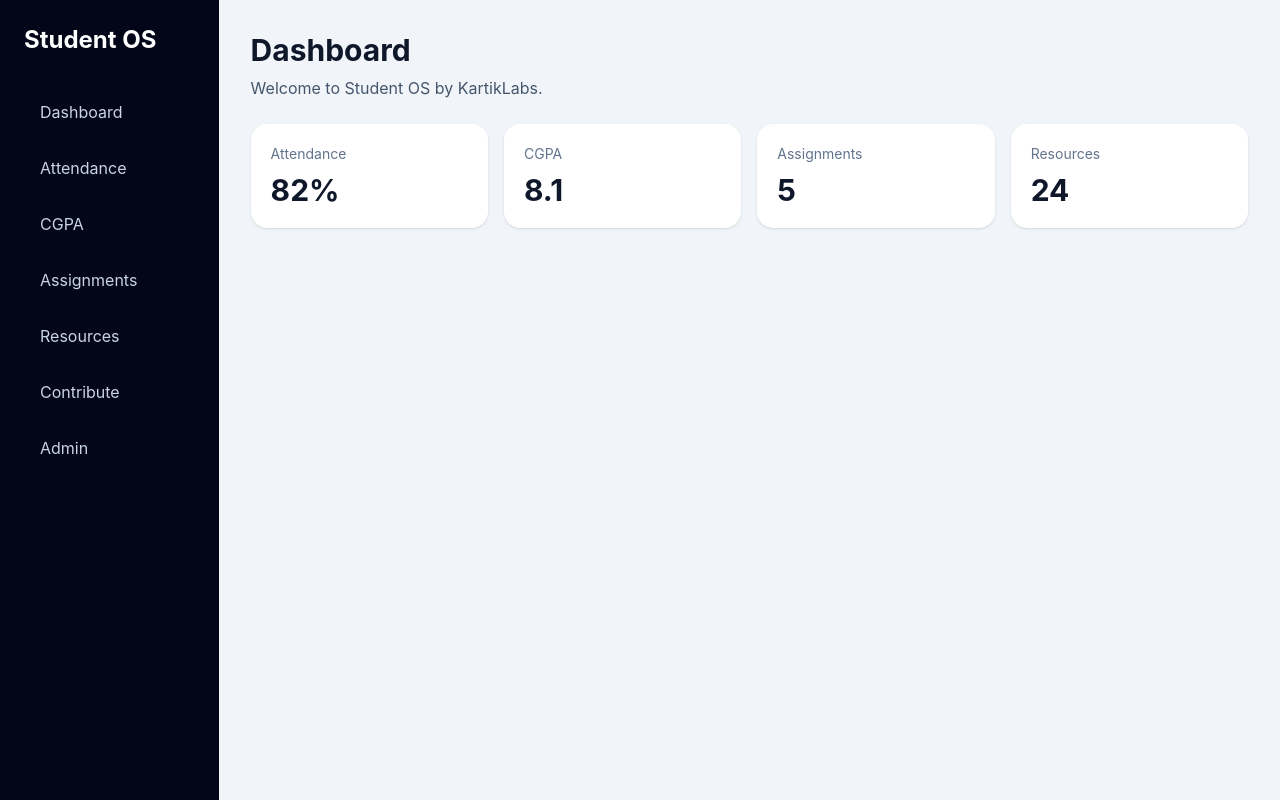
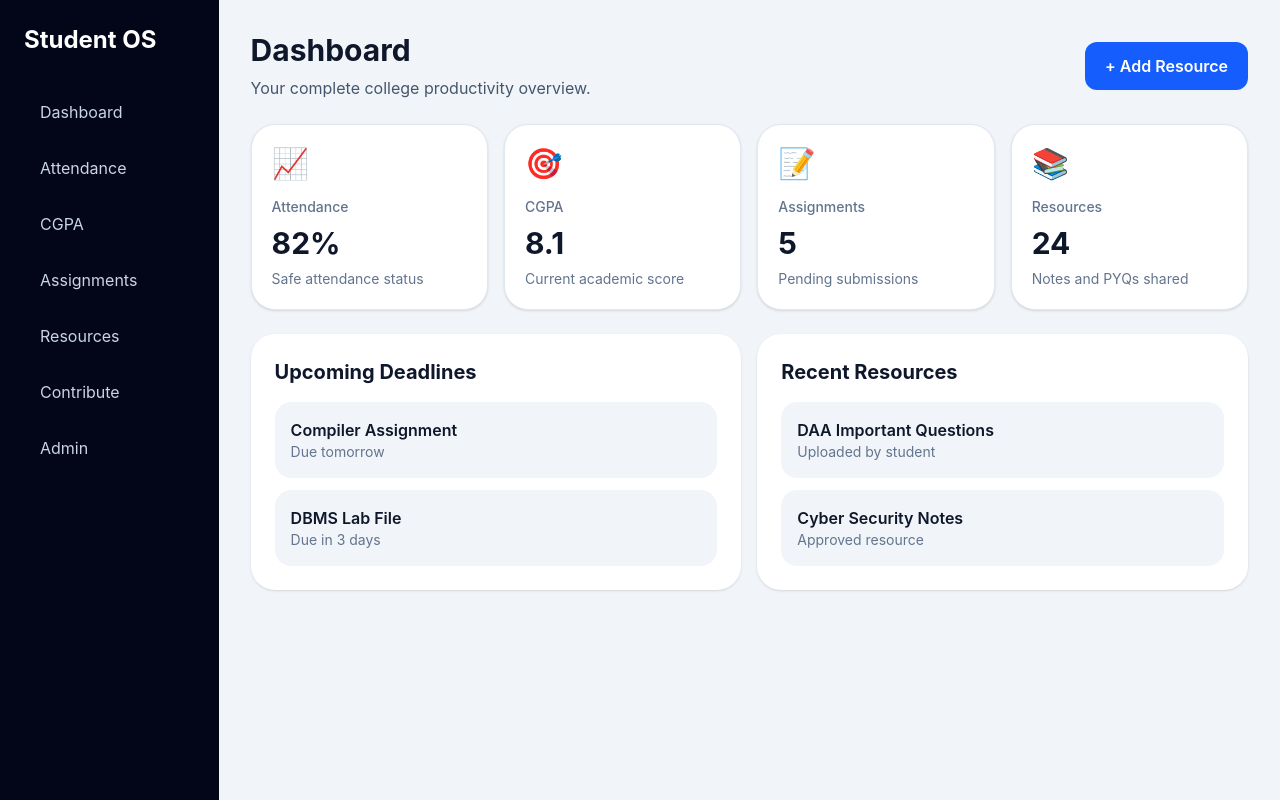
Before and after one commit to kartikgarhwal10/student-os, a React (Vite) app: page /dashboard in a window 1280 px wide. Built offline with nearby package versions, Linux system fonts and the light colour scheme; the HTML template or start-up script is replaced by a standard one.

Commit message:
Built professional dashboard UI

```diff
--- a/src/components/DashboardCard.jsx
+++ b/src/components/DashboardCard.jsx
@@ -0,0 +1,15 @@
+function DashboardCard({ title, value, description, icon }) {
+  return (
+    <div className="rounded-3xl border border-slate-200 bg-white p-5 shadow-sm">
+      <div className="flex items-center justify-between">
+        <div className="text-3xl">{icon}</div>
+      </div>
+
+      <p className="mt-4 text-sm font-medium text-slate-500">{title}</p>
+      <h2 className="mt-2 text-3xl font-bold text-slate-900">{value}</h2>
+      <p className="mt-2 text-sm text-slate-500">{description}</p>
+    </div>
+  );
+}
+
+export default DashboardCard;
--- a/src/pages/Dashboard.jsx
+++ b/src/pages/Dashboard.jsx
@@ -1,32 +1,87 @@
 import DashboardLayout from "../layouts/DashboardLayout";
+import DashboardCard from "../components/DashboardCard";
 
 function Dashboard() {
   return (
     <DashboardLayout>
-      <h1 className="text-3xl font-bold text-slate-900">Dashboard</h1>
-      <p className="mt-2 text-slate-600">
-        Welcome to Student OS by KartikLabs.
-      </p>
-
-      <div className="mt-6 grid grid-cols-1 gap-4 md:grid-cols-2 lg:grid-cols-4">
-        <div className="rounded-2xl bg-white p-5 shadow-sm">
-          <p className="text-sm text-slate-500">Attendance</p>
-          <h2 className="mt-2 text-3xl font-bold">82%</h2>
+      <div className="flex flex-col justify-between gap-4 md:flex-row md:items-center">
+        <div>
+          <h1 className="text-3xl font-bold text-slate-900">Dashboard</h1>
+          <p className="mt-2 text-slate-600">
+            Your complete college productivity overview.
+          </p>
         </div>
 
-        <div className="rounded-2xl bg-white p-5 shadow-sm">
-          <p className="text-sm text-slate-500">CGPA</p>
-          <h2 className="mt-2 text-3xl font-bold">8.1</h2>
+        <button className="rounded-xl bg-blue-600 px-5 py-3 font-semibold text-white">
+          + Add Resource
+        </button>
+      </div>
+
+      <div className="mt-6 grid grid-cols-1 gap-4 md:grid-cols-2 xl:grid-cols-4">
+        <DashboardCard
+          icon="📈"
+          title="Attendance"
+          value="82%"
+          description="Safe attendance status"
+        />
+
+        <DashboardCard
+          icon="🎯"
+          title="CGPA"
+          value="8.1"
+          description="Current academic score"
+        />
+
+        <DashboardCard
+          icon="📝"
+          title="Assignments"
+          value="5"
+          description="Pending submissions"
+        />
+
+        <DashboardCard
+          icon="📚"
+          title="Resources"
+          value="24"
+          description="Notes and PYQs shared"
+        />
+      </div>
+
+      <div className="mt-6 grid grid-cols-1 gap-4 lg:grid-cols-2">
+        <div className="rounded-3xl bg-white p-6 shadow-sm">
+          <h2 className="text-xl font-bold text-slate-900">
+            Upcoming Deadlines
+          </h2>
+
+          <div className="mt-4 space-y-3">
+            <div className="rounded-2xl bg-slate-100 p-4">
+              <p className="font-semibold">Compiler Assignment</p>
+              <p className="text-sm text-slate-500">Due tomorrow</p>
+            </div>
+
+            <div className="rounded-2xl bg-slate-100 p-4">
+              <p className="font-semibold">DBMS Lab File</p>
+              <p className="text-sm text-slate-500">Due in 3 days</p>
+            </div>
+          </div>
         </div>
 
-        <div className="rounded-2xl bg-white p-5 shadow-sm">
-          <p className="text-sm text-slate-500">Assignments</p>
-          <h2 className="mt-2 text-3xl font-bold">5</h2>
-        </div>
+        <div className="rounded-3xl bg-white p-6 shadow-sm">
+          <h2 className="text-xl font-bold text-slate-900">
+            Recent Resources
+          </h2>
 
-        <div className="rounded-2xl bg-white p-5 shadow-sm">
-          <p className="text-sm text-slate-500">Resources</p>
-          <h2 className="mt-2 text-3xl font-bold">24</h2>
+          <div className="mt-4 space-y-3">
+            <div className="rounded-2xl bg-slate-100 p-4">
+              <p className="font-semibold">DAA Important Questions</p>
+              <p className="text-sm text-slate-500">Uploaded by student</p>
+            </div>
+
+            <div className="rounded-2xl bg-slate-100 p-4">
+              <p className="font-semibold">Cyber Security Notes</p>
+              <p className="text-sm text-slate-500">Approved resource</p>
+            </div>
+          </div>
         </div>
       </div>
     </DashboardLayout>
```
